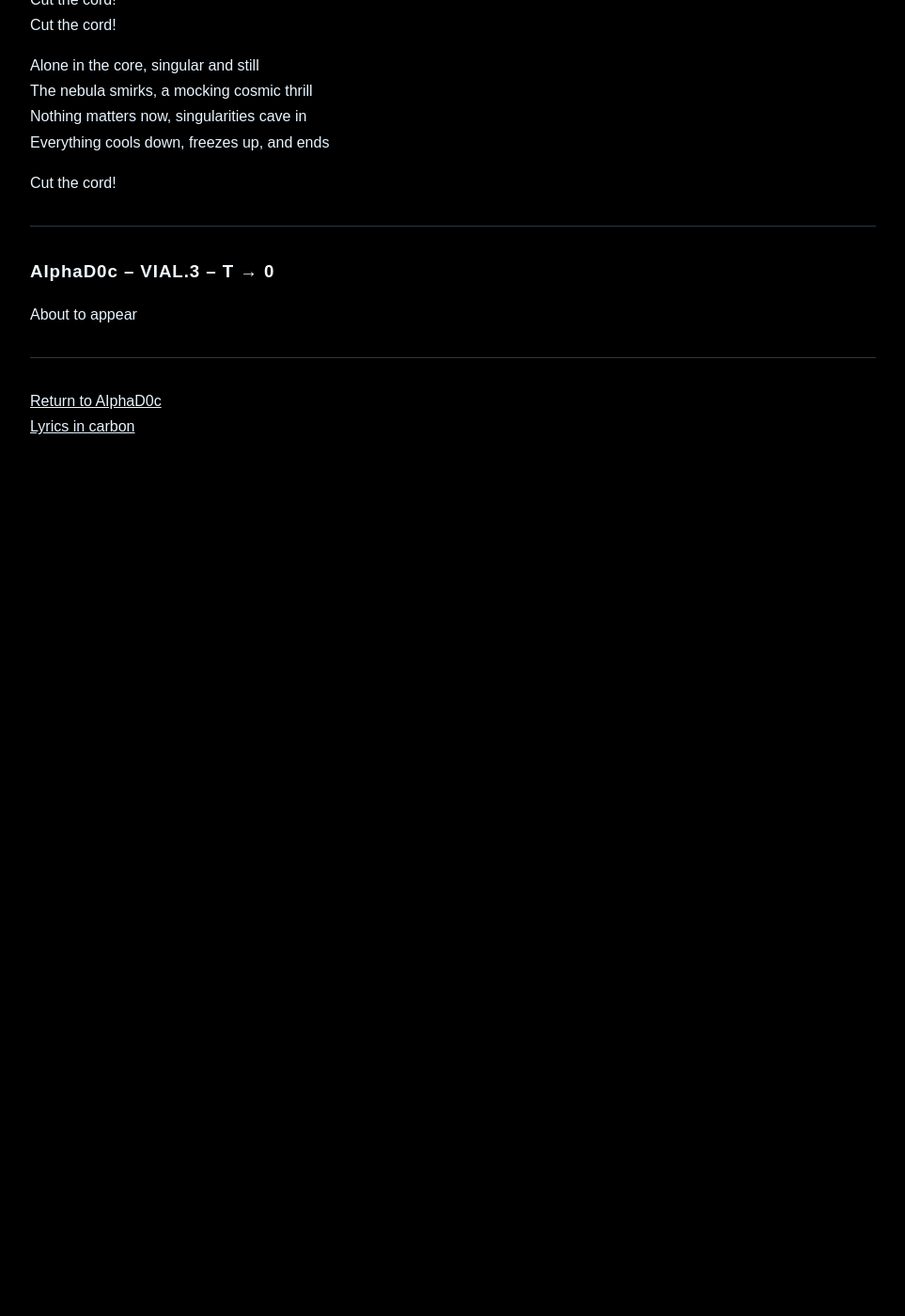
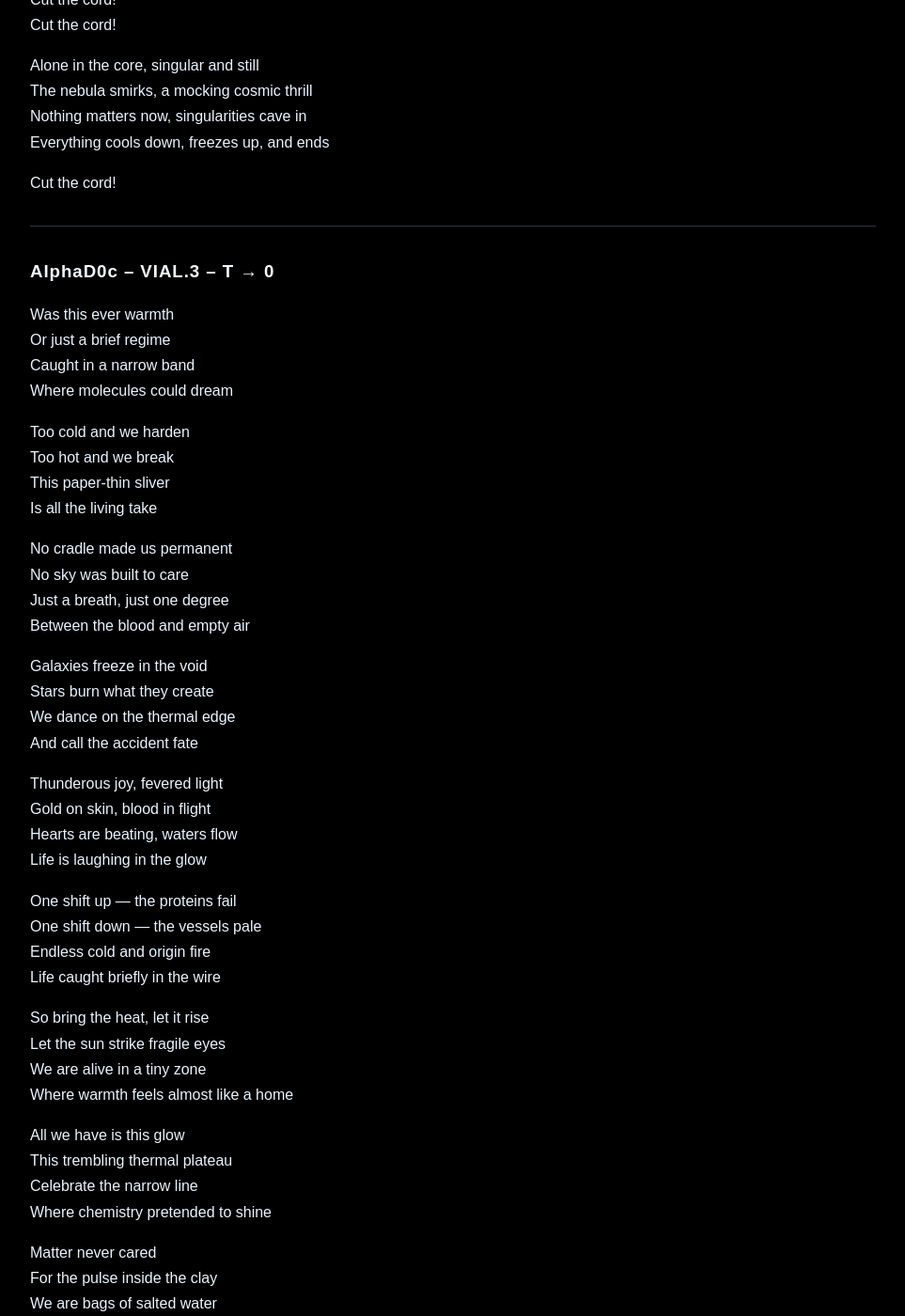
Before and after one commit to AIphaD0c/AIphaD0ctrine, a Jekyll site: the page built from vial3.md, in a window 1280 px wide and 1400 px high, scrolled down 6446 px. Shown: the whole window at 94% size, without its empty margins (158-1121 px from the left). Built offline with Jekyll 4.4.1, drawn with Linux system fonts in a browser that asks for light colours; our own code applies the rules of GitHub Pages for plain Markdown files; before the commit the page ends 6961 px from its top, so only the background shows below that; some of the changed text lies outside the part shown.

Commit message:
Update vial3.md

```diff
--- a/vial3.md
+++ b/vial3.md
@@ -252,7 +252,68 @@ Cut the cord!
 
 ### AIphaD0c – VIAL.3 – T → 0
 
-About to appear
+Was this ever warmth
+Or just a brief regime
+Caught in a narrow band
+Where molecules could dream
+
+Too cold and we harden
+Too hot and we break
+This paper-thin sliver
+Is all the living take
+
+No cradle made us permanent
+No sky was built to care
+Just a breath, just one degree
+Between the blood and empty air
+
+Galaxies freeze in the void
+Stars burn what they create
+We dance on the thermal edge
+And call the accident fate
+
+Thunderous joy, fevered light
+Gold on skin, blood in flight
+Hearts are beating, waters flow
+Life is laughing in the glow
+
+One shift up — the proteins fail
+One shift down — the vessels pale
+Endless cold and origin fire
+Life caught briefly in the wire
+
+So bring the heat, let it rise
+Let the sun strike fragile eyes
+We are alive in a tiny zone
+Where warmth feels almost like a home
+
+All we have is this glow
+This trembling thermal plateau
+Celebrate the narrow line
+Where chemistry pretended to shine
+
+Matter never cared
+For the pulse inside the clay
+We are bags of salted water
+Holding cold away
+
+However the temperature goes
+The cosmos does not see
+From origin heat toward zero
+We burned here briefly
+
+Life smiled for a while
+On a razor made of flame
+Then the curve continued downward
+And never learned our name
+
+Matter never cared
+Entropy remained
+Matter never cared
+Entropy remained
+
+Temperature fell
+Life was the error in between
 
 ---
 
```
